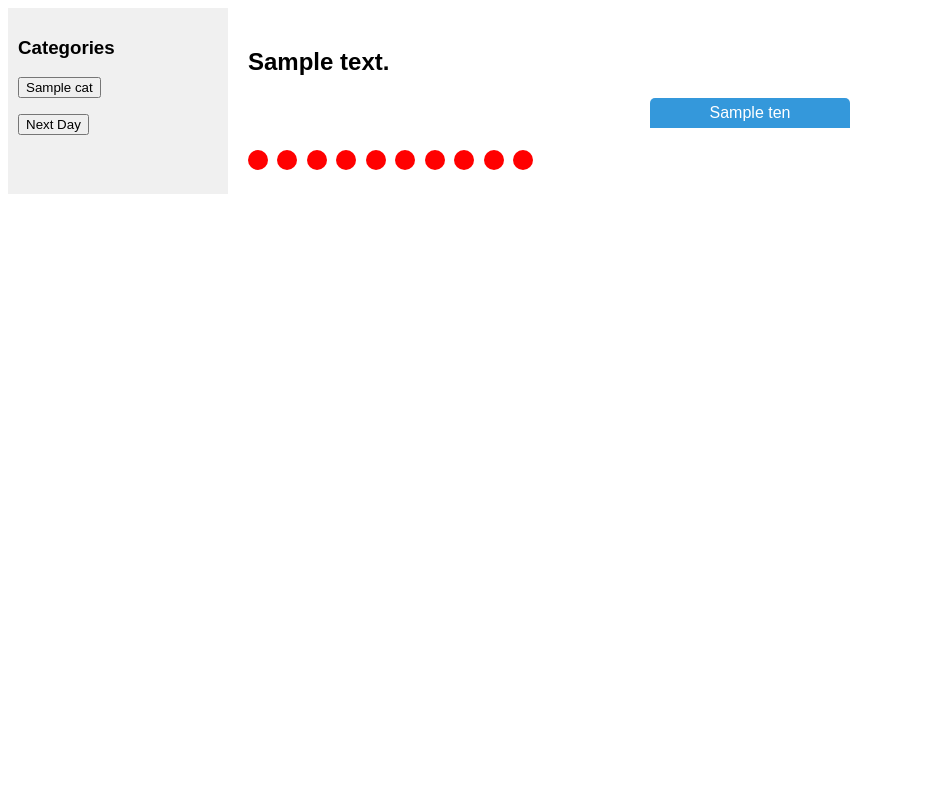
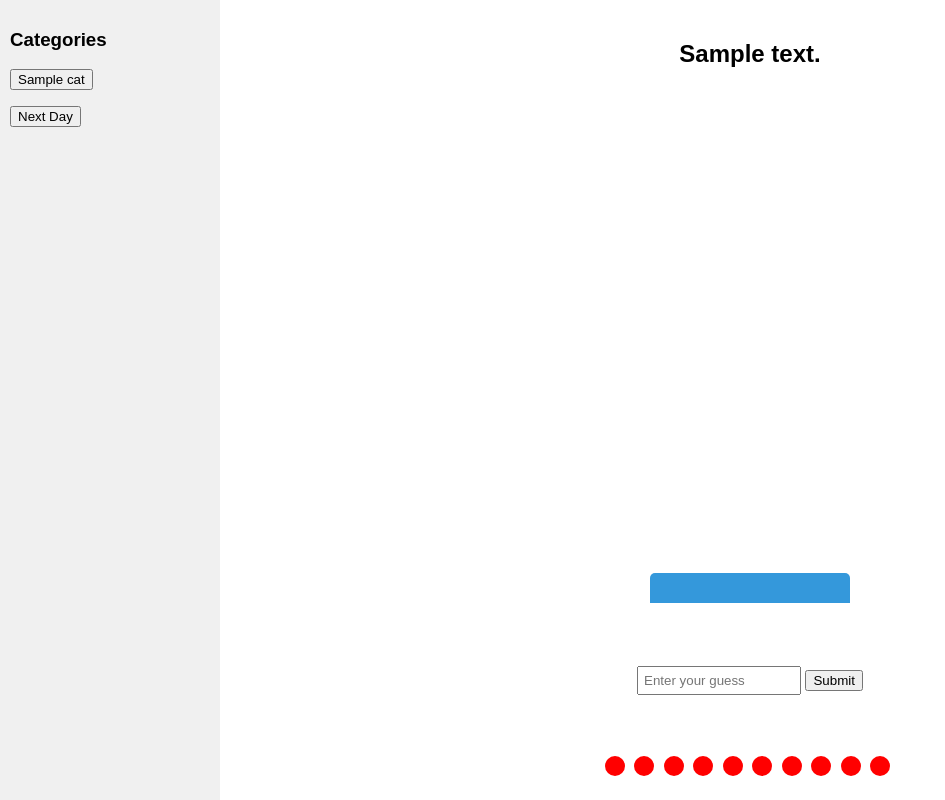
Before and after one commit to rhysfarrell3476-ship-it/towerofpower, a Flask app: template templates/index.html in a window 1280 px wide. Shown: the whole page, without its empty margins (0-945 px from the left). Run offline with Flask 3, Linux system fonts and the light colour scheme; the template is opened without the code that fills it: most values are stand-ins (such as "Sample title", 1, 10 or a date in 2020).

Commit message:
index.html

```diff
--- a/templates/index.html
+++ b/templates/index.html
@@ -4,14 +4,21 @@
   <meta charset="UTF-8">
   <title>Tower of Power</title>
   <style>
+    html, body {
+      height: 100%;
+      margin: 0;
+    }
     body {
+      display: flex;
       font-family: Arial, sans-serif;
-      display: flex;
     }
+
+    /* Sidebar */
     #sidebar {
       width: 200px;
       background-color: #f0f0f0;
       padding: 10px;
+      overflow-y: auto;
     }
     #sidebar ul {
       list-style-type: none;
@@ -29,18 +36,31 @@
       border-radius: 5px;
       cursor: pointer;
     }
+
+    /* Main game area */
     #main {
       flex: 1;
+      display: flex;
+      flex-direction: column;
+      justify-content: space-between;
+      align-items: center;
       padding: 20px;
+      overflow: hidden;
     }
+
+    /* Question */
     #question {
       margin-bottom: 20px;
+      text-align: center;
     }
+
+    /* Tower */
     #tower {
       display: flex;
       flex-direction: column-reverse; /* bottom = rank 1 */
+      justify-content: flex-start;
+      height: 60%;
       width: 200px;
-      margin: auto;
     }
     .tower-block {
       background-color: #3498db;
@@ -49,7 +69,19 @@
       text-align: center;
       line-height: 30px;
       border-radius: 5px 5px 0 0;
+      height: 30px;
     }
+
+    /* Input area */
+    #input-area {
+      margin-top: 20px;
+    }
+    #guess {
+      padding: 5px;
+      width: 150px;
+    }
+
+    /* Lives */
     #lives {
       margin-top: 20px;
     }
@@ -64,6 +96,8 @@
   </style>
 </head>
 <body>
+
+  <!-- Sidebar -->
   <div id="sidebar">
     <h3>Categories</h3>
     <ul>
@@ -85,24 +119,94 @@
     </form>
   </div>
 
+  <!-- Main area -->
   <div id="main">
+    <!-- Question -->
     <div id="question">
       <h2>{{ question_text }}</h2>
     </div>
 
+    <!-- Tower -->
     <div id="tower">
       {% for i in range(top_ten|length) %}
-        <div class="tower-block" style="height:{{ (top_ten|length - i) * 30 }}px;">
-          {{ top_ten[i] }}
-        </div>
+        <div class="tower-block" id="block-{{ i }}"></div>
       {% endfor %}
     </div>
 
+    <!-- Input -->
+    <div id="input-area">
+      <input type="text" id="guess" placeholder="Enter your guess">
+      <button onclick="submitGuess()">Submit</button>
+    </div>
+
+    <!-- Lives -->
     <div id="lives">
       {% for i in range(lives) %}
         <div class="life"></div>
       {% endfor %}
     </div>
   </div>
+
+  <!-- Game JS -->
+  <script>
+    const answers = {{ top_ten|tojson }};
+    let lives = {{ lives }};
+    let gameOver = false;
+
+    function submitGuess() {
+      if (gameOver) return;
+
+      const guessInput = document.getElementById('guess');
+      const guess = guessInput.value.trim();
+      guessInput.value = '';
+
+      let correct = false;
+
+      for (let i = 0; i < answers.length; i++) {
+        const block = document.getElementById('block-' + i);
+        if (block.innerText === '' && answers[i].toLowerCase() === guess.toLowerCase()) {
+          block.innerText = answers[i];
+          block.style.backgroundColor = '#2ecc71'; // green
+          correct = true;
+          break;
+        }
+      }
+
+      if (!correct) {
+        lives--;
+        updateLives();
+        if (lives <= 0) {
+          endGame();
+        }
+      }
+
+      // Check if all answers revealed
+      if (document.querySelectorAll('.tower-block:empty').length === 0) {
+        endGame();
+      }
+    }
+
+    function updateLives() {
+      const lifeDivs = document.getElementById('lives').children;
+      for (let i = 0; i < lifeDivs.length; i++) {
+        lifeDivs[i].style.backgroundColor = i < lives ? 'red' : 'grey';
+      }
+    }
+
+    function endGame() {
+      gameOver = true;
+      // Reveal remaining answers
+      for (let i = 0; i < answers.length; i++) {
+        const block = document.getElementById('block-' + i);
+        if (block.innerText === '') {
+          block.innerText = answers[i];
+          block.style.backgroundColor = '#e74c3c'; // red for missed
+        }
+      }
+      document.getElementById('guess').disabled = true;
+      alert('Game Over!');
+    }
+  </script>
+
 </body>
 </html>
```
